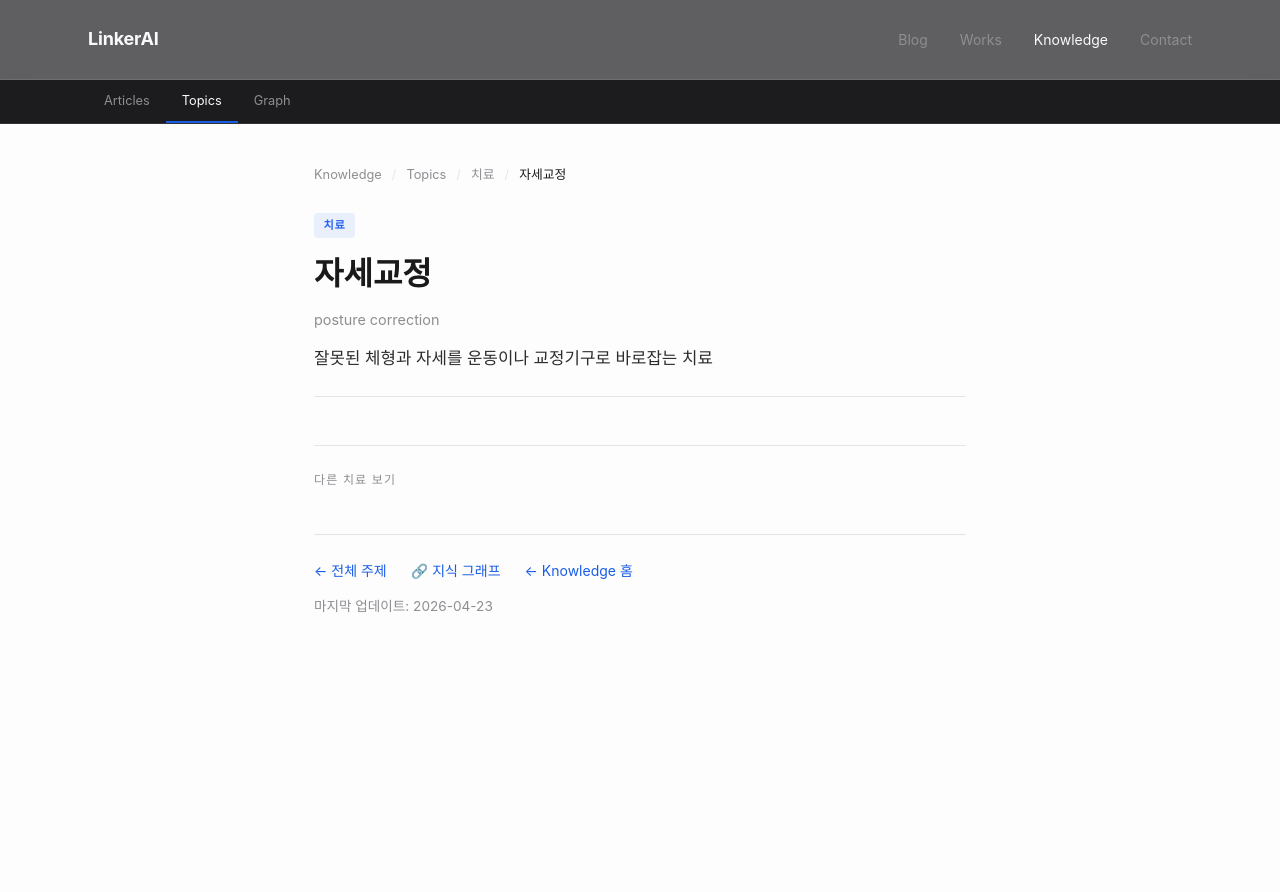
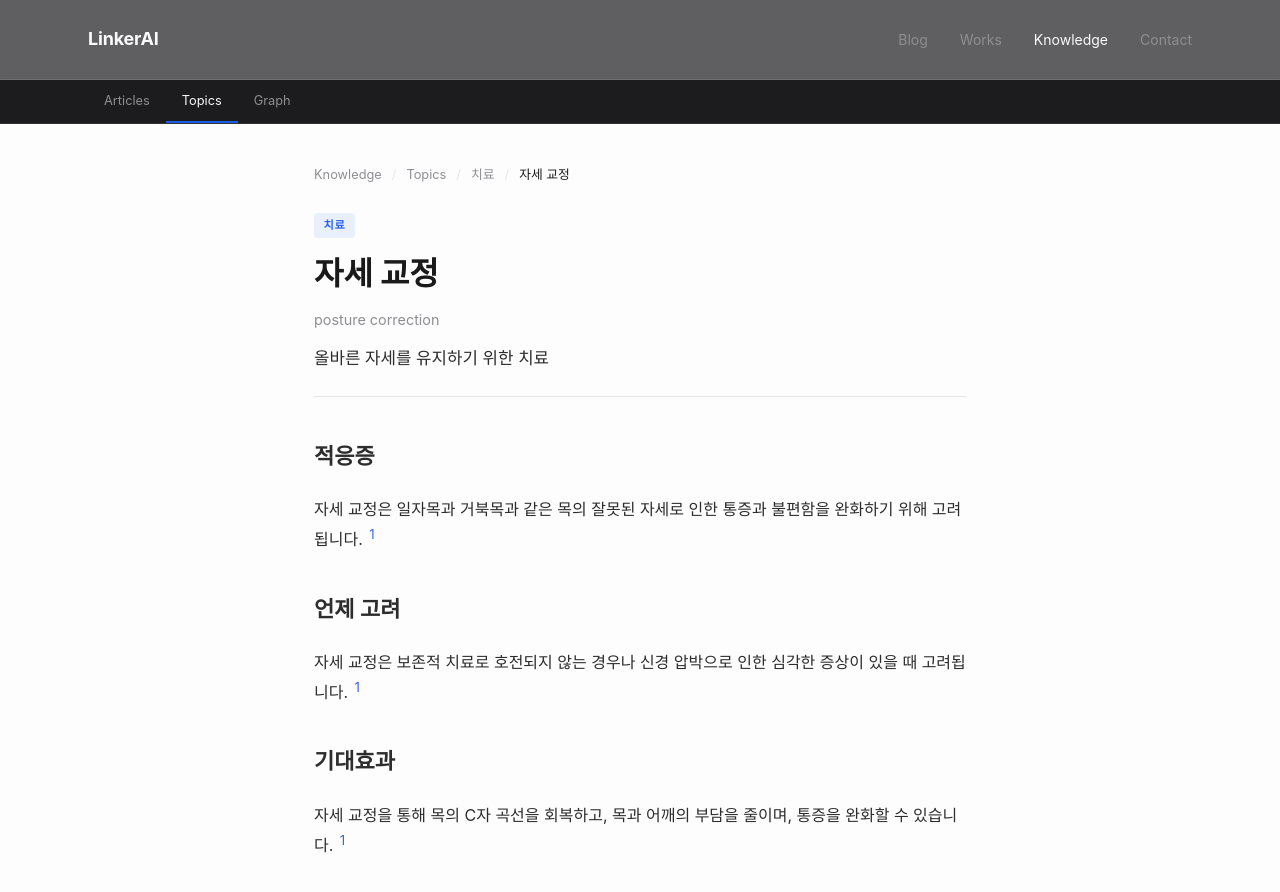
Before and after one commit to feelharmony/linkare-medical-knowledge, a Jekyll site: the page built from treatments/posture-correction.md, in a window 1280 px wide and 900 px high. Shown: the top 892 px of the window. Built offline with Jekyll 4.4.1, drawn with Linux system fonts in a browser that asks for light colours; some web fonts are replaced; some of the changed text lies outside the part shown.

Commit message:
update entity: 자세 교정 (posture-correction)

```diff
--- a/treatments/posture-correction.md
+++ b/treatments/posture-correction.md
@@ -3,7 +3,29 @@ layout: entity-hub
 entity_id: posture-correction
 entity_type: treatment
 permalink: /treatments/posture-correction/
-title: "자세교정"
-title_en: "posture correction"
-description: "잘못된 체형과 자세를 운동이나 교정기구로 바로잡는 치료"
+title: 자세 교정
+description: 올바른 자세를 유지하기 위한 치료
+title_en: posture correction
+last_reviewed: '2026-04-23'
+source_count: 0
+version: 2
 ---
+## 적응증
+자세 교정은 일자목과 거북목과 같은 목의 잘못된 자세로 인한 통증과 불편함을 완화하기 위해 고려됩니다. [^1]
+
+## 언제 고려
+자세 교정은 보존적 치료로 호전되지 않는 경우나 신경 압박으로 인한 심각한 증상이 있을 때 고려됩니다. [^1]
+
+## 기대효과
+자세 교정을 통해 목의 C자 곡선을 회복하고, 목과 어깨의 부담을 줄이며, 통증을 완화할 수 있습니다. [^1]
+
+## 한계/주의점
+자세 교정만으로는 근본 원인을 해결하기 어려우며, 꾸준한 운동과 생활 습관 개선이 병행되어야 합니다. [^1]
+
+---
+
+## Citations
+[^1]: [thewellsr.kr/blog/2026-04-10-308b3e30](https://thewellsr.kr/blog/2026-04-10-308b3e30)
+
+## Changelog
+- 2026-04-23 v2: 적응증 new, 언제 고려 new, 기대효과 new, 한계/주의점 new
```
